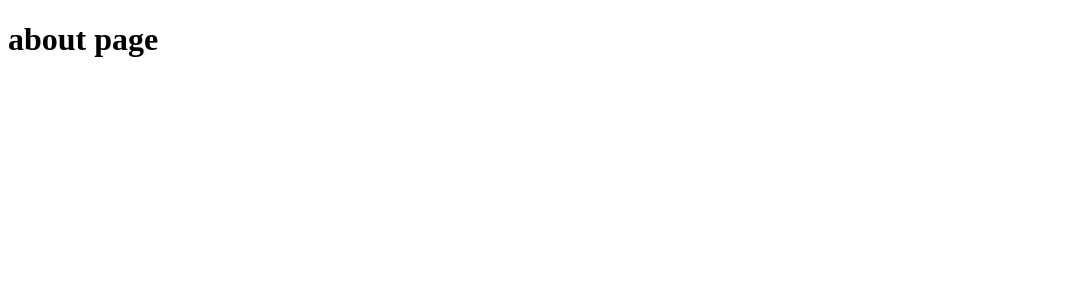
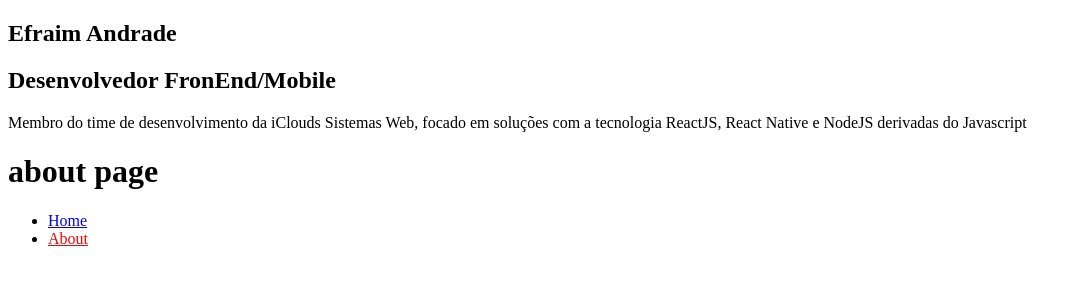
Before and after one commit to efraim-andrade/gatsby-course, a Gatsby site: page /about in a window 1280 px wide. Shown: the whole page, without its empty margins (0-1082 px from the left). Built offline with nearby package versions, Linux system fonts and the light colour scheme; Gatsby itself is replaced by a stand-in of ours.

Commit message:
feat(All): Seção 2
added the eslint and how to work links and layouts in the gatsby.

```diff
--- /dev/null
+++ b/src/components/Profile/index.js
@@ -0,0 +1,18 @@
+import React from "react"
+
+// import { Container } from './styles';
+
+export default function Profile() {
+  return (
+    <div className="container">
+      <h1>Efraim Andrade</h1>
+      <h2>Desenvolvedor FronEnd/Mobile</h2>
+
+      <p>
+        Membro do time de desenvolvimento da iClouds Sistemas Web, focado em
+        soluções com a tecnologia ReactJS, React Native e NodeJS derivadas do
+        Javascript
+      </p>
+    </div>
+  )
+}
--- a/src/components/layout.js
+++ b/src/components/layout.js
@@ -1,8 +1,18 @@
 import React from "react"
 import PropTypes from "prop-types"
 
+import Profile from "./Profile"
+
 const Layout = ({ children }) => {
-  return <main>{children}</main>
+  return (
+    <>
+      <aside>
+        <Profile />
+      </aside>
+
+      <main>{children}</main>
+    </>
+  )
 }
 
 Layout.propTypes = {
--- a/src/pages/about.js
+++ b/src/pages/about.js
@@ -1,9 +1,28 @@
-import React from 'react';
+import React from "react"
+import { Link } from "gatsby"
 
-// import { Container } from './styles';
+import Layout from "../components/layout"
+import SEO from "../components/seo"
 
 export default function AboutPage() {
   return (
-    <h1>about page</h1>
-  );
+    <Layout>
+      <SEO title="About page" />
+
+      <h1>about page</h1>
+
+      <ul>
+        <li>
+          <Link to="/" activeStyle={{ color: "red" }}>
+            Home
+          </Link>
+        </li>
+        <li>
+          <Link to="/about" activeStyle={{ color: "red" }}>
+            About
+          </Link>
+        </li>
+      </ul>
+    </Layout>
+  )
 }
```
Also changed, not shown: package.json (+9 -0 lines), src/pages/index.js (+12 -0 lines), .eslintrc.js (added), 2 other files.
